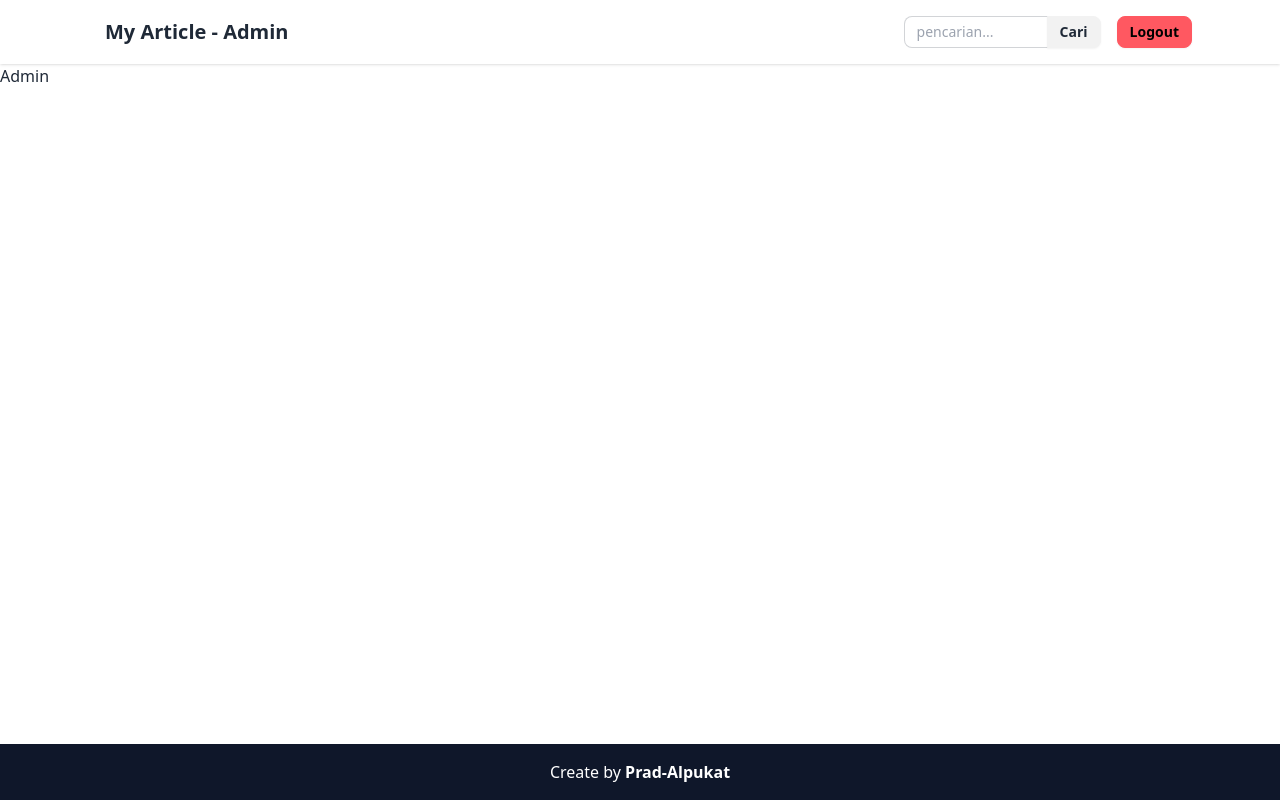
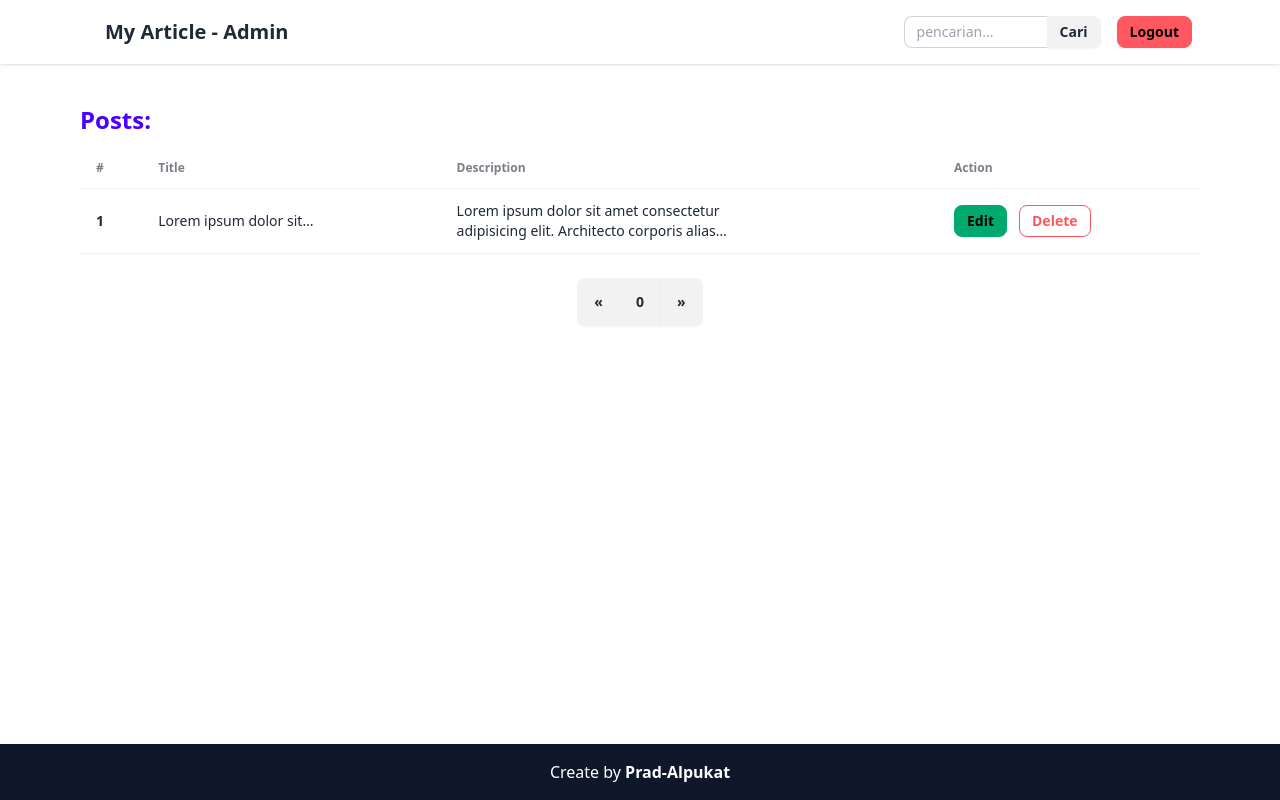
Before and after one commit to prad-alpukat/my-article, a React (Vite) app: page /admin/home in a window 1280 px wide. Built offline with nearby package versions, Linux system fonts and the light colour scheme.

Commit message:
create table post, section admin post component for admin dashboard page

```diff
--- /dev/null
+++ b/src/components/block/TablePosts.jsx
@@ -0,0 +1,39 @@
+import React from 'react'
+
+export default function TablePosts() {
+    return (
+        <div className="overflow-x-auto">
+            <table className="table table-zebra">
+                {/* head */}
+                <thead>
+                    <tr>
+                        <th>#</th>
+                        <th>Title</th>
+                        <th>Description</th>
+                        <th>Action</th>
+                    </tr>
+                </thead>
+                <tbody>
+                    {/* row 1 */}
+                    <tr>
+                        <th>1</th>
+                        <td>
+                            <p className='w-40 line-clamp-1'>Lorem ipsum dolor sit amet consectetur adipisicing elit. Reiciendis ipsum eveniet omnis repudiandae ex optio, possimus sapiente consequuntur quae quos.</p>
+                        </td>
+                        <td>
+                            <div className='overflow-hidden w-72 line-clamp-2'>
+                                Lorem ipsum dolor sit amet consectetur adipisicing elit. Architecto corporis alias nam vel repellendus voluptates sapiente quibusdam consectetur at nemo iusto iure, voluptas, minima natus.
+                            </div>
+                        </td>
+                        <td>
+                            <div className='flex gap-3'>
+                                <button className='btn btn-sm btn-success'>Edit</button>
+                                <button className='btn btn-sm btn-error btn-outline'>Delete</button>
+                            </div>
+                        </td>
+                    </tr>
+                </tbody>
+            </table>
+        </div>
+    )
+}
--- /dev/null
+++ b/src/components/section/SectionAdminPosts.jsx
@@ -0,0 +1,13 @@
+import React from 'react'
+import TablePosts from '../block/TablePosts'
+import Pagination from '../block/Pagination'
+
+export default function SectionAdminPosts() {
+    return (
+        <section className='container mt-10'>
+            <h2 className='mb-3 text-2xl font-bold text-primary'>Posts:</h2>
+            <TablePosts />
+            <Pagination />
+        </section>
+    )
+}
--- a/src/pages/AdminDashboard.jsx
+++ b/src/pages/AdminDashboard.jsx
@@ -1,10 +1,11 @@
 import React from 'react'
 import AdminLayout from '../layouts/AdminLayout'
+import SectionAdminPosts from '../components/section/SectionAdminPosts'
 
 export default function Admin() {
     return (
         <AdminLayout>
-            <div>Admin</div>
+            <SectionAdminPosts />
         </AdminLayout>
     )
 }
```
